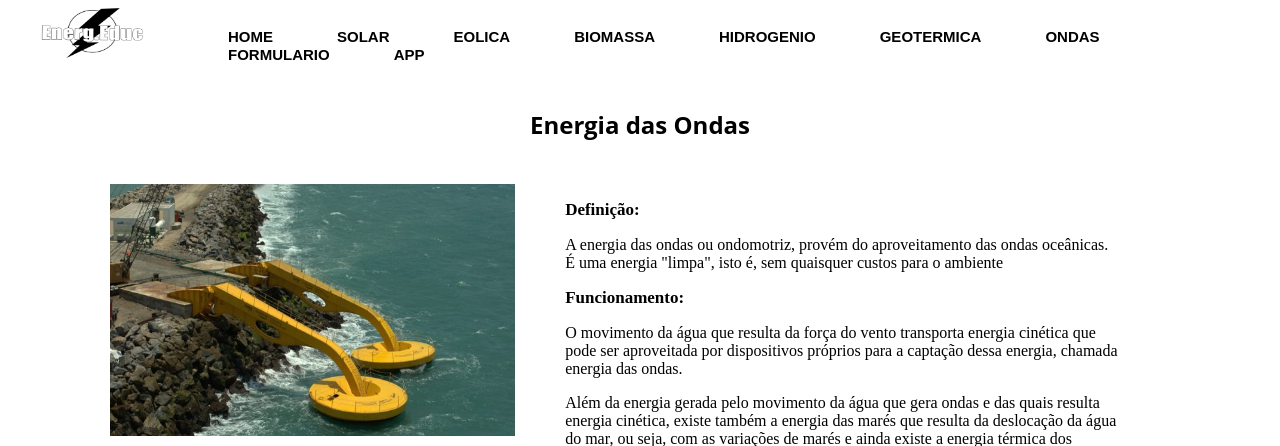
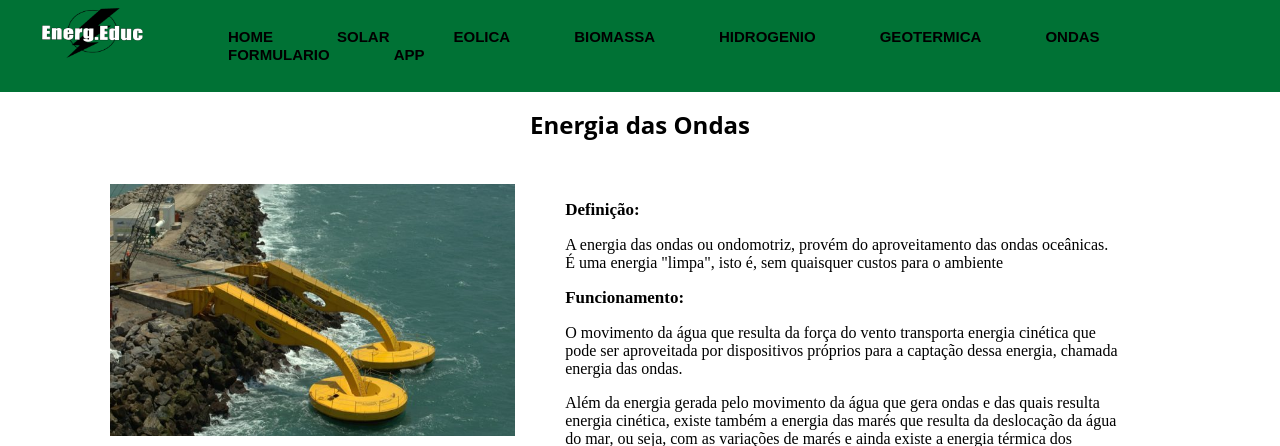
Before and after one commit to HugoVec/EnergiaR, a PHP site: page /Ondas.html in a window 1280 px wide. Shown: the top 446 px of the page. Run offline with PHP 8.4, Linux system fonts and the light colour scheme.

Commit message:
resolvendo a cagada
é

```diff
--- a/SiteEnergiaR/WebContent/CSS/OndasHF.css
+++ b/SiteEnergiaR/WebContent/CSS/OndasHF.css
@@ -27,10 +27,6 @@ div b {
   font-size: 17px;
 }
 
-ul {
-  background-color: white;
-}
-
 
 .trocaCor {
   padding-top: 3%;
```
